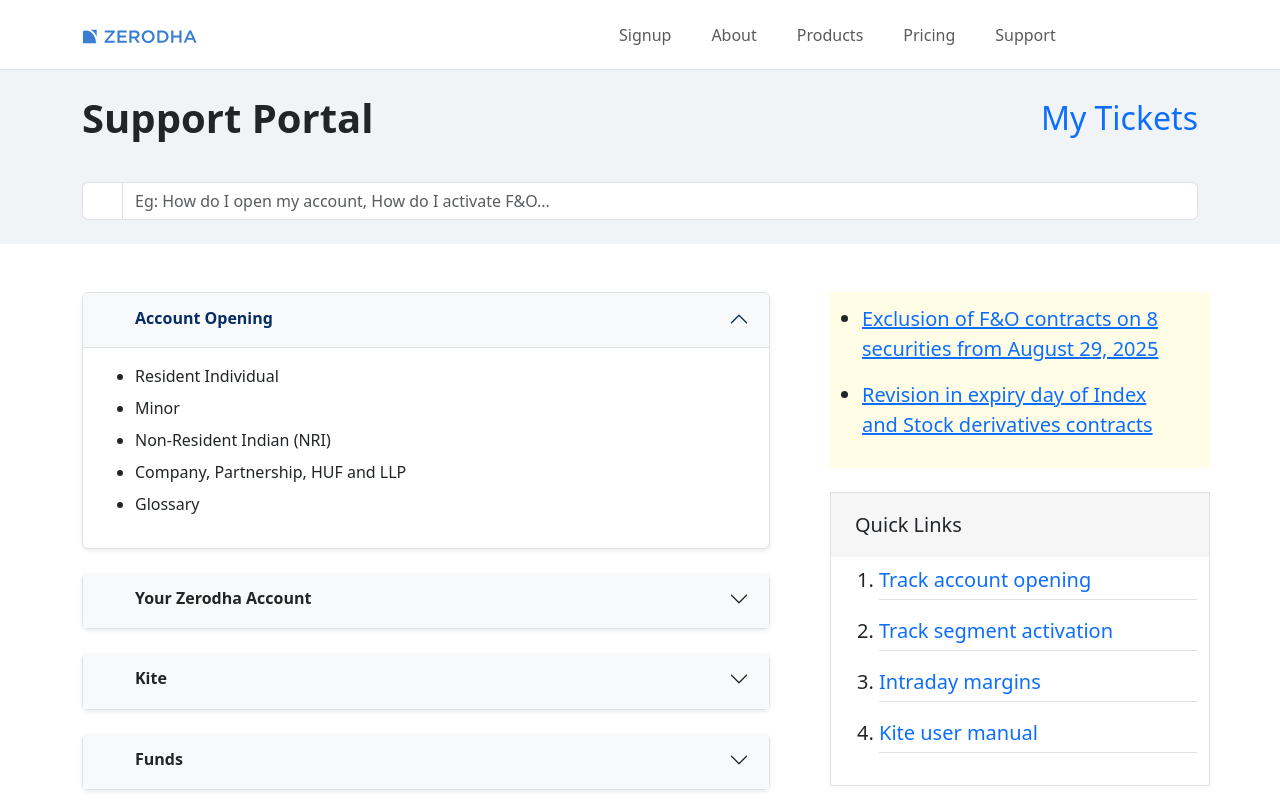
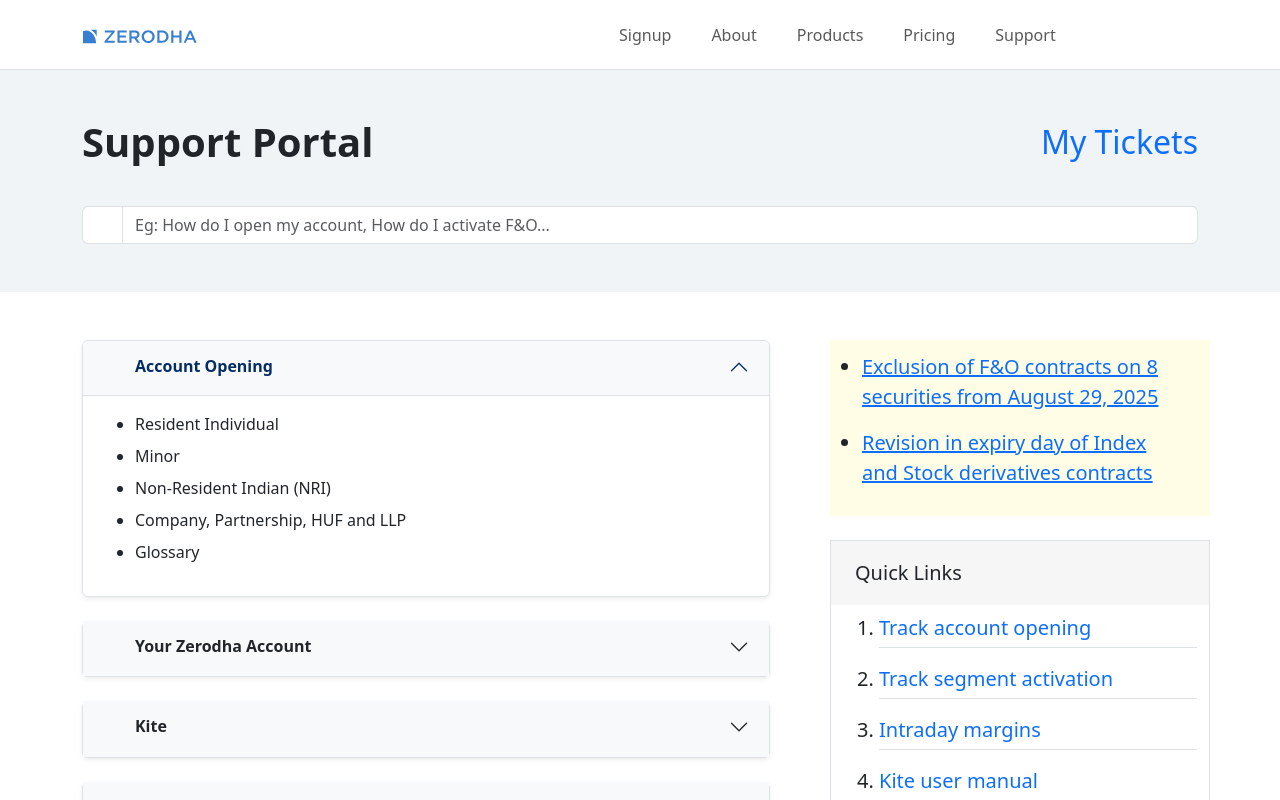
Before and after one commit to NikhilPatel003/Investo, a React (Vite) app in the folder frontend/: page /support in a window 1280 px wide. Shown: the top 800 px of the page. Built offline with nearby package versions, Linux system fonts and the light colour scheme; some icons are missing.

Commit message:
Minor change

```diff
--- a/frontend/src/Landing_page/Support/CreateTicket.jsx
+++ b/frontend/src/Landing_page/Support/CreateTicket.jsx
@@ -1,17 +1,23 @@
-import React from "react";
 import Accordion from "./SupportComponents/Accordion";
 import FeaturedContent from "./SupportComponents/FeaturedContent";
 import QuickLink from "./SupportComponents/QuickLink";
 
 function CreateTicket() {
   return (
-    <div className="container">
+    <div className="container mb-5">
       <div className="row">
         <div className="col-8">
           <Accordion />
         </div>
         <div className="col-4">
-          <div className="row mt-5" style={{ backgroundColor: "rgba(255, 235, 0, 0.1)",borderLeft:"8px",padding:"12px 20px" }}>
+          <div
+            className="row mt-5"
+            style={{
+              backgroundColor: "rgba(255, 235, 0, 0.1)",
+              borderLeft: "8px",
+              padding: "12px 20px",
+            }}
+          >
             <FeaturedContent />
           </div>
           <div className="row fs-5 mt-4 border">
--- a/frontend/src/Landing_page/Support/Hero.jsx
+++ b/frontend/src/Landing_page/Support/Hero.jsx
@@ -4,7 +4,7 @@
 function Hero() {
   return (
     <div style={{ backgroundColor: "#f0f4f7ff" }}>
-      <div className="container py-4">
+      <div className="container py-5">
         {/* Header Section */}
         <header className="d-flex justify-content-between align-items-center pb-3 mb-4">
           <h4 className="mb-0 fs-1 fw-semibold">Support Portal</h4>
```
